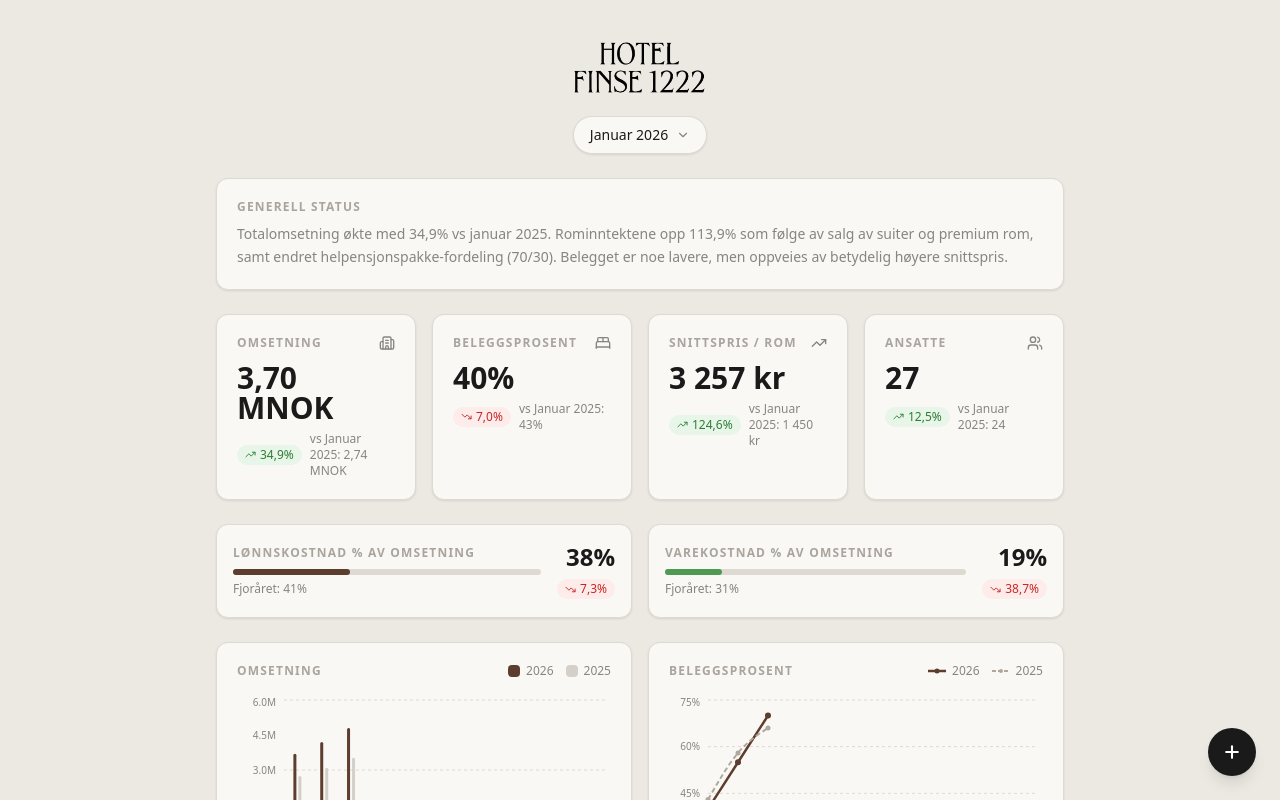
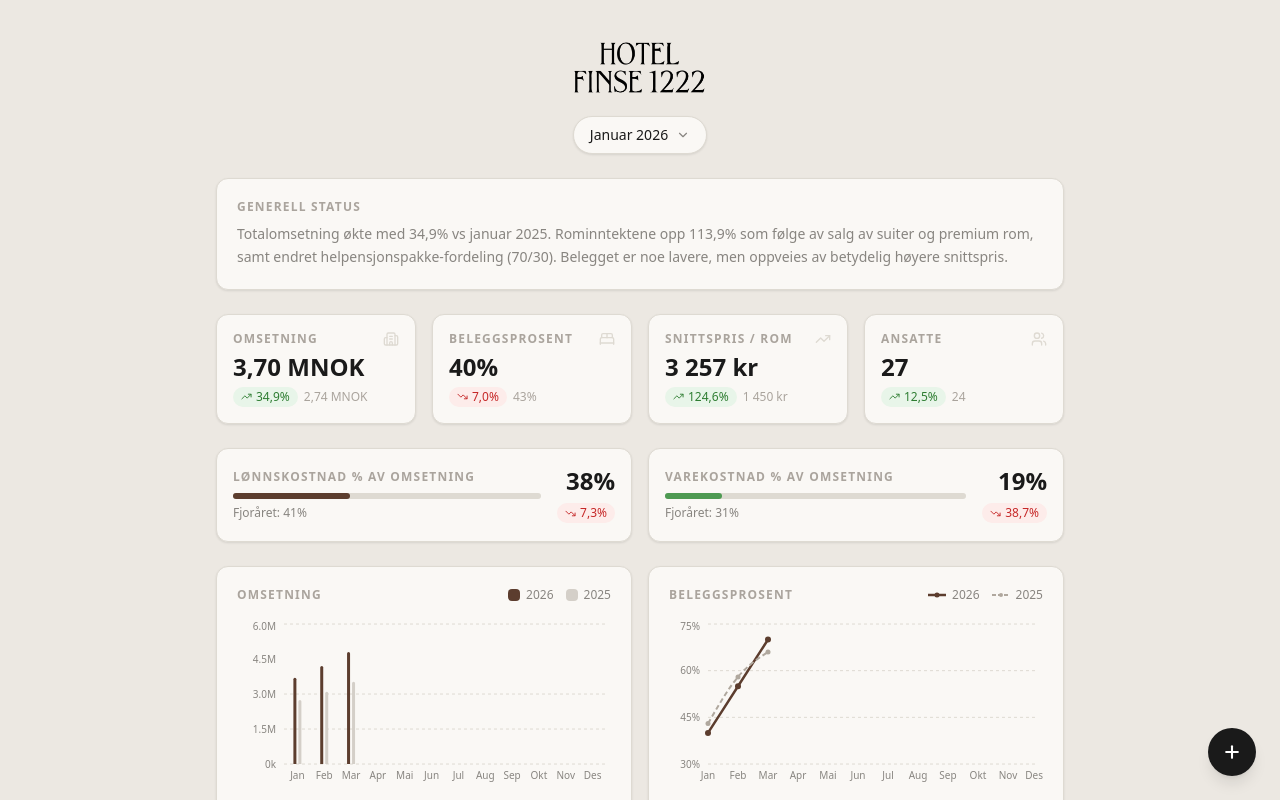
Before and after one commit to olderbakk/finse-report, a Next.js app: page / in a window 1280 px wide. Shown: the top 800 px of the page. Built offline with nearby package versions, Linux system fonts and the light colour scheme.

Commit message:
Simplify KPI cards — remove verbose comparison text
- Drop 'vs [month]: [value]' label, show just prev value next to badge
- Reduce padding p-5→p-4, gap-3→gap-2, font text-3xl→text-2xl
- Icon color softened to border color

Co-Authored-By: Claude Sonnet 4.6 <noreply@anthropic.com>

```diff
--- a/src/app/page.tsx
+++ b/src/app/page.tsx
@@ -46,18 +46,17 @@ function DeltaBadge({ curr, prev, suffix = "" }: { curr: number; prev: number; s
 /* ─── KPI Card ──────────────────────────────────────────────────────── */
 
 function KpiCard({
-  label, value, prev, prevLabel, icon, format,
+  label, value, prev, icon, format,
 }: {
   label: string;
   value: number;
   prev?: number;
-  prevLabel?: string;
   icon: React.ReactNode;
   format: (v: number) => string;
 }) {
   return (
     <div
-      className="p-5 flex flex-col gap-3"
+      className="p-4 flex flex-col gap-2"
       style={{
         background: "var(--color-surface)",
         border: "1px solid var(--color-border)",
@@ -69,19 +68,15 @@ function KpiCard({
         <span className="text-xs font-semibold uppercase tracking-widest" style={{ color: "var(--color-label)" }}>
           {label}
         </span>
-        <span style={{ color: "var(--color-muted)" }}>{icon}</span>
+        <span style={{ color: "var(--color-border)" }}>{icon}</span>
       </div>
-      <div>
-        <p className="text-3xl font-bold leading-none mb-2">{format(value)}</p>
-        {prev !== undefined && (
-          <div className="flex items-center gap-2">
-            <DeltaBadge curr={value} prev={prev} suffix="%" />
-            <span className="text-xs" style={{ color: "var(--color-muted)" }}>
-              vs {prevLabel}: {format(prev)}
-            </span>
-          </div>
-        )}
-      </div>
+      <p className="text-2xl font-bold leading-none">{format(value)}</p>
+      {prev !== undefined && (
+        <div className="flex items-center gap-1.5">
+          <DeltaBadge curr={value} prev={prev} suffix="%" />
+          <span className="text-xs" style={{ color: "var(--color-label)" }}>{format(prev)}</span>
+        </div>
+      )}
     </div>
   );
 }
@@ -170,7 +165,7 @@ export default function Dashboard() {
             label="Omsetning"
             value={current.omsetning}
             prev={prev?.omsetning}
-            prevLabel={prevMonthLabel}
+
             icon={<Building2 size={16} />}
             format={formatNOK}
           />
@@ -178,7 +173,7 @@ export default function Dashboard() {
             label="Beleggsprosent"
             value={current.beleggPct}
             prev={prev?.beleggPct}
-            prevLabel={prevMonthLabel}
+
             icon={<BedDouble size={16} />}
             format={(v) => `${v}%`}
           />
@@ -186,7 +181,7 @@ export default function Dashboard() {
             label="Snittspris / rom"
             value={current.snittPris}
             prev={prev?.snittPris}
-            prevLabel={prevMonthLabel}
+
             icon={<TrendingUp size={16} />}
             format={(v) => `${new Intl.NumberFormat("nb-NO").format(v)} kr`}
           />
@@ -194,7 +189,7 @@ export default function Dashboard() {
             label="Ansatte"
             value={current.ansatte}
             prev={prev?.ansatte}
-            prevLabel={prevMonthLabel}
+
             icon={<Users size={16} />}
             format={(v) => String(v)}
           />
```
